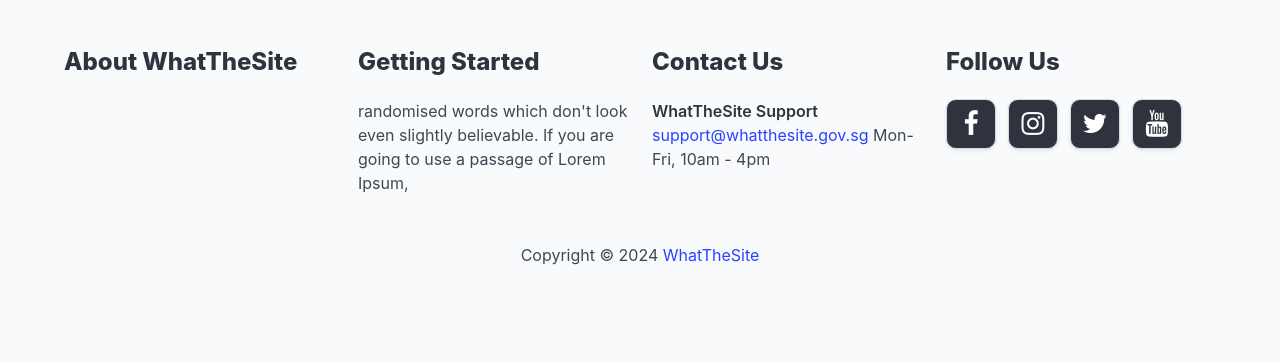
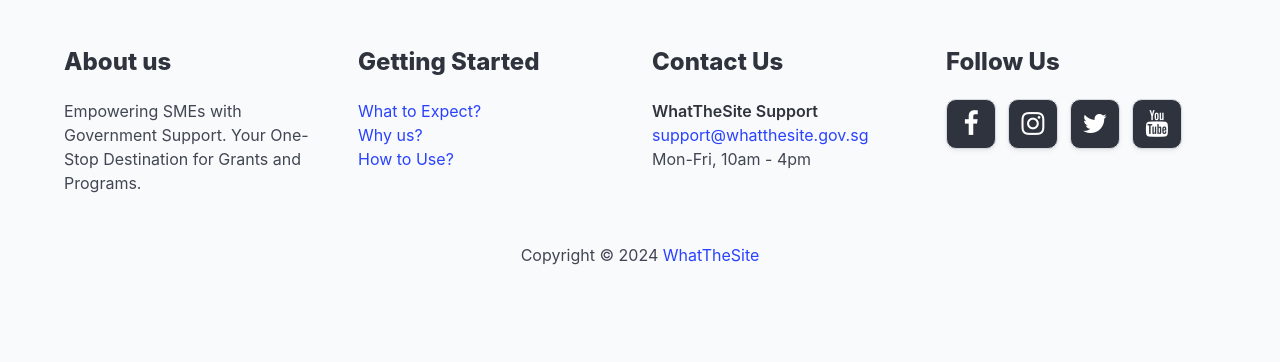
Before and after one commit to GalenLovesCheese/HackOMania, a Flask app: page / in a window 1280 px wide. Shown: the part 56-418 px from the top of the page. Run offline with Flask 3, Linux system fonts and the light colour scheme.

Commit message:
Touched up footer

```diff
--- a/app/templates/index.html
+++ b/app/templates/index.html
@@ -90,16 +90,18 @@
         <div class="footer-main">
             <div class="columns">
                 <div class="column">
-                    <h4 class="title is-4">About WhatTheSite</h4>
+                    <h4 class="title is-4">About us </h4>
                     <p class="">
-
+                        Empowering SMEs with Government Support. Your One-Stop Destination for Grants and Programs.
                     </p>
                 </div>
                 <div class="column">
                     <h4 class="title is-4">Getting Started</h4>
                     <p class="">
-                        randomised words which don't look even slightly believable. If you are going to use
-                        a passage of Lorem Ipsum,
+                        <p><a href="#">What to Expect?</a><p>
+                        <p><a href="#">Why us?</a><p></p>
+                        <p><a href="#">How to Use?</a><p></p>
+
                     </p>
                 </div>
                 <div class="column">
@@ -107,7 +109,7 @@
                     <p class="">
                         <strong>WhatTheSite Support</strong>
                         <a href="mailto:support@whatthesite.gov.sg">support@whatthesite.gov.sg</a>
-                        Mon-Fri, 10am - 4pm
+                        <p>Mon-Fri, 10am - 4pm</p>
                     </p>
                 </div>
 
```
